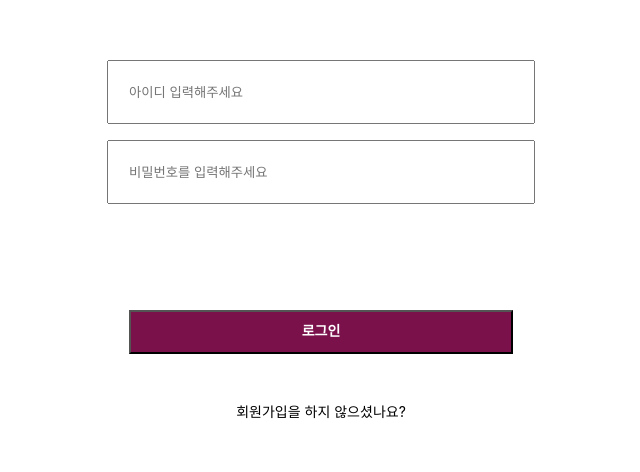
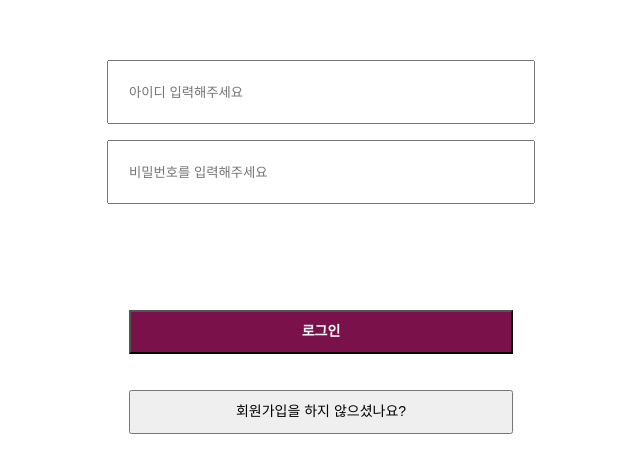
Before and after one commit to kim-1b/article_project, a React (Create React App) app: page /login in a window 1280 px wide. Shown: the part 148-620 px from the top of the page, without its empty margins (319-959 px from the left). Built offline with nearby package versions, Linux system fonts and the light colour scheme; no server answers.

Commit message:
Update Login.js

```diff
--- a/src/pages/Login.js
+++ b/src/pages/Login.js
@@ -27,6 +27,10 @@ function Login() {
     });
   };
 
+  const 회원가입페이지로이동 = () => {
+    window.location.replace("/join");
+  };
+
   return (
     <div className="login">
       <input
@@ -45,7 +49,9 @@ function Login() {
       <button className="login-btn" type="button" onClick={로그인하기}>
         로그인
       </button>
-      <nav className="question">회원가입을 하지 않으셨나요?</nav>
+      <button onClick={회원가입페이지로이동} className="question">
+        회원가입을 하지 않으셨나요?
+      </button>
     </div>
   );
 }
```
